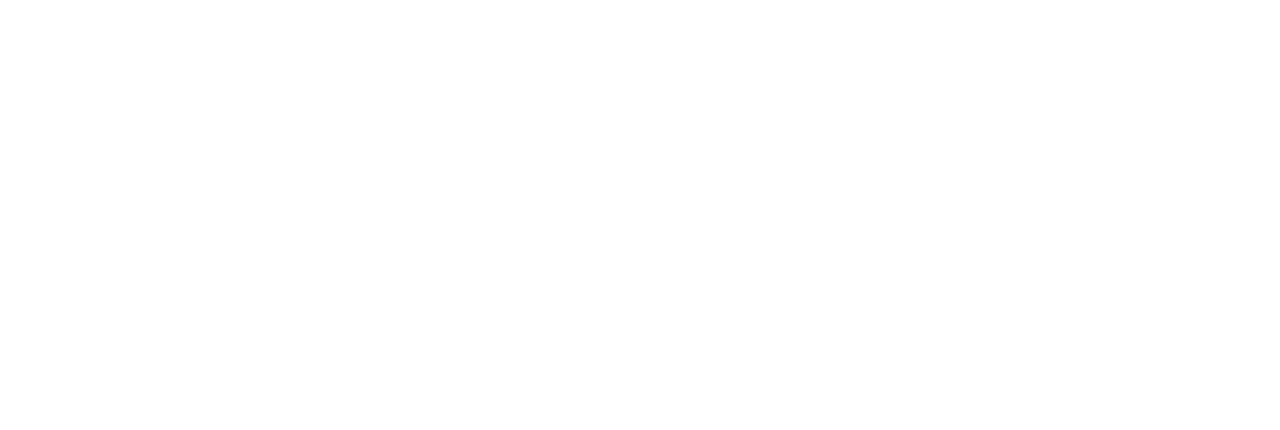
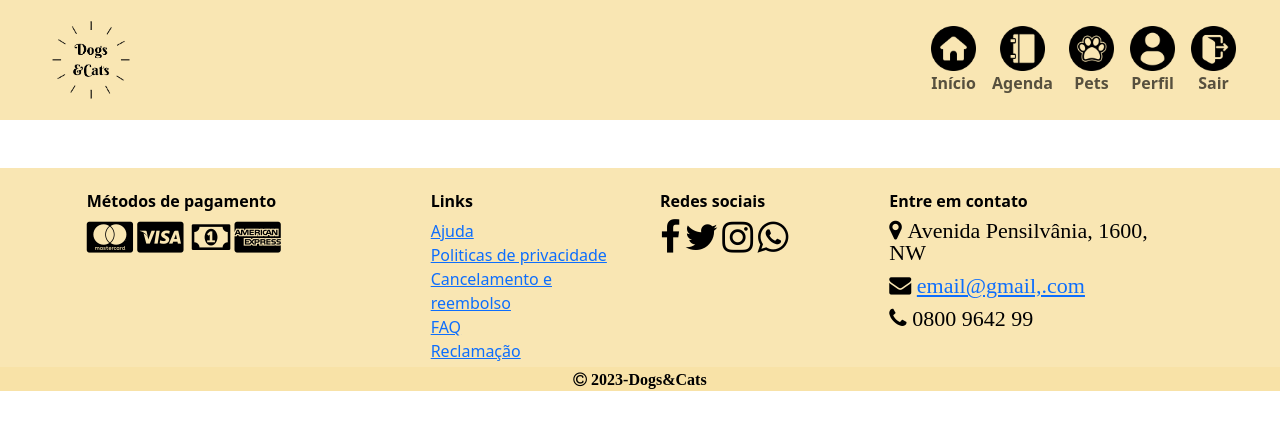
Before and after one commit to ICEI-PUC-Minas-PCO-SI/pco-si-2023-1-p1-proj-web-t2-g4-petshop, a plain HTML site: page src/Cadastrodepet.html in a window 1280 px wide. Drawn offline with nearby package versions, Linux system fonts and the light colour scheme.

Commit message:
Adicionado menu e footer

```diff
--- a/src/Cadastrodepet.html
+++ b/src/Cadastrodepet.html
@@ -4,9 +4,232 @@
     <meta charset="UTF-8">
     <meta http-equiv="X-UA-Compatible" content="IE=edge">
     <meta name="viewport" content="width=device-width, initial-scale=1.0">
-    <title>Cadastro de Pet</title>
+    <link href="https://cdn.jsdelivr.net/npm/bootstrap@5.3.0-alpha3/dist/css/bootstrap.min.css" rel="stylesheet" integrity="sha384-KK94CHFLLe+nY2dmCWGMq91rCGa5gtU4mk92HdvYe+M/SXH301p5ILy+dN9+nJOZ" crossorigin="anonymous">
+    <link rel="stylesheet" href="https://cdnjs.cloudflare.com/ajax/libs/font-awesome/4.7.0/css/font-awesome.min.css">
+
+    <title>Pets</title>
 </head>
 <body>
+<script src="https://cdn.jsdelivr.net/npm/bootstrap@5.3.0-alpha3/dist/js/bootstrap.bundle.min.js" integrity="sha384-ENjdO4Dr2bkBIFxQpeoTz1HIcje39Wm4jDKdf19U8gI4ddQ3GYNS7NTKfAdVQSZe" crossorigin="anonymous"></script>
 
+<nav class="navbar navbar-expand-sm px-4 py-0" style="background-color: #F9E6B3;">
+    <div class="container-fluid">
+      <a class="navbar-brand" href=""><img src="../src/imagens/Logo_sem_fundo.png" alt="" height="110px"></a>
+      <button class="navbar-toggler" type="button" data-bs-toggle="collapse" data-bs-target="#collapsibleNavbar">
+        <span class="navbar-toggler-icon"></span>
+      </button>
+      <div class="collapse navbar-collapse justify-content-end" id="collapsibleNavbar">
+        <ul class="navbar-nav">
+          <li class="nav-item">
+            <a class="nav-link" href="#"><center><img src="../src/imagens/home.png" alt="" height="45px"></center><center><b>Início</b></center></a>
+
+          </li>
+          <li class="nav-item">
+            <a class="nav-link" href="#"><center><img src="../src/imagens/livro.png" class="float-center" alt="" height="45px"></center><center><b>Agenda</b></center></a>
+          </li>
+          <li class="nav-item">
+            <a class="nav-link" href="#"><center><img src="../src/imagens/pata.png" alt="" height="45px"></center><center><b>Pets</b></center></a>
+          </li>
+          <li class="nav-item">
+            <a class="nav-link" href="#"><center><img src="../src/imagens/usuario.png" alt="" height="45px"></center><center><b>Perfil</b></center></a>
+          </li>
+          <li class="nav-item">
+            <a class="nav-link" href="#"><center><img src="../src/imagens/sair.png" alt="" height="45px"></center><center><b>Sair</b></center></a>
+          </li>
+        </ul>
+      </div>
+
+    </div>
+  </nav>
+
+
+
+
+
+
+
+
+
+
+
+
+
+
+
+
+
+
+
+
+
+
+
+
+
+
+
+
+
+
+
+
+
+
+
+
+
+
+
+
+
+
+
+
+
+
+
+
+
+
+
+
+
+
+
+
+
+
+
+
+
+
+
+
+
+
+
+
+
+
+
+
+
+
+
+
+
+
+
+
+
+
+
+
+
+
+
+
+
+
+
+
+
+
+
+
+
+
+
+
+
+
+
+
+
+
+
+
+
+
+
+
+
+
+
+
+
+
+
+
+
+
+
+
+  <!-- footer -->
+
+  <div class="container-fluid">
+    <div class="row mt-5 justify-content-center" style="background-color: #F9E6B3;">
+      <div class="col-lg-3 ms-0 me-3 mt-4">
+        <h6 class="text-black"><strong>Métodos de pagamento</strong></h6>
+
+        <i class="fa fa-cc-mastercard" style="font-size:36px; color: #000000;"></i>
+        <i class="fa fa-cc-visa" style="font-size:36px; color: #000000;"></i>
+        <i class="fa fa-brands fa-pix" style="font-size:36px; color: #000000;"></i>
+        <i class="fa fa-money" style="font-size:36px; color: #000000;"></i>
+        <i class="fa fa-cc-amex" style="font-size:36px; color: #000000;"></i>
+      </div>
+
+
+
+
+
+
+      <div class="col-lg-2 mx-2 mt-4 mb-1">
+        <h6 class="text-black"><strong>Links</strong></h6>
+        <a href="#">Ajuda</a>
+        <br>
+        <a href="#">Politicas de privacidade</a>
+        <br>
+        <a href="#">Cancelamento e reembolso</a>
+        <br>
+        <a href="#">FAQ</a>
+        <br>
+        <a href="#">Reclamação</a>
+
+      </div>
+
+
+
+
+
+
+      <div class="col-lg-2 mx-2 mt-4">
+        <h6 class="text-black"><strong>Redes sociais</strong></h6>
+        <i class="fa fa-facebook" style="color: #000000; font-size:36px"></i>
+        <i class="fa fa-twitter" style="color: #000000; font-size:36px"></i>
+        <i class="fa fa-instagram" style="color: #000000; font-size:36px"></i>
+        <i class="fa fa-whatsapp" style="color: #000000; font-size:36px"></i>
+
+      </div>
+
+
+
+
+
+      <div class="col-lg-3 mx-2 mt-4">
+        <h6 class="text-black"><strong>Entre em contato</strong></h6>
+
+        <i class="fa fa-map-marker" style="color: #000000; font-size:22px">  Avenida Pensilvânia, 1600, NW </i>
+        <br>
+        <i class="fa fa-envelope mt-2" style="font-size:22px; color: #000000;">  <a href="#">  email@gmail,.com</a></i>
+        <br>
+        <i class="fa fa-phone mt-2" style="color: #000000; font-size:22px">   0800 9642 99</i>
+      </div>
+    </div>
+  </div>
+
+    <footer style="background-color: #f8e2a7; text-align: center;">
+      <i class="fa fa-copyright" style="font: size 22px; color: #000000;"> <strong>2023-Dogs&Cats </strong></i>
+    </footer>
 </body>
 </html>
```
Also changed, not shown: src/imagens/livro.png (added), src/imagens/pata.png (added), src/imagens/sair.png (added), src/imagens/usuario.png (added).
